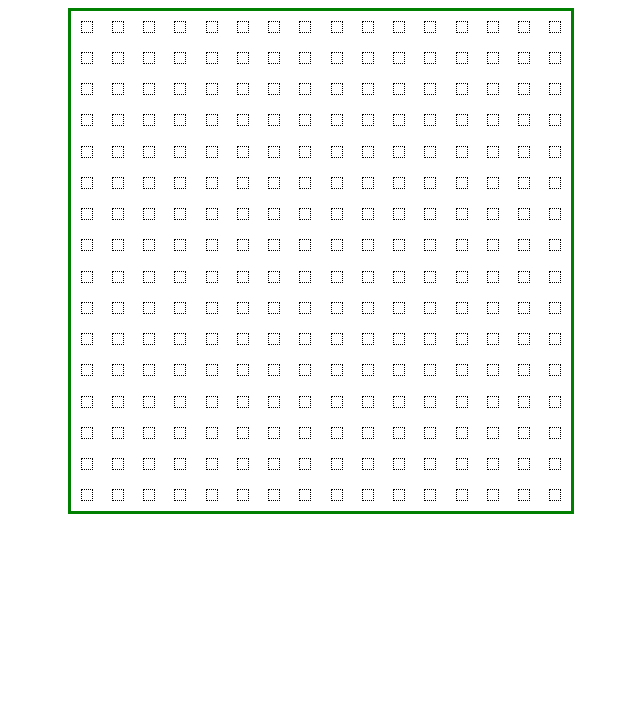
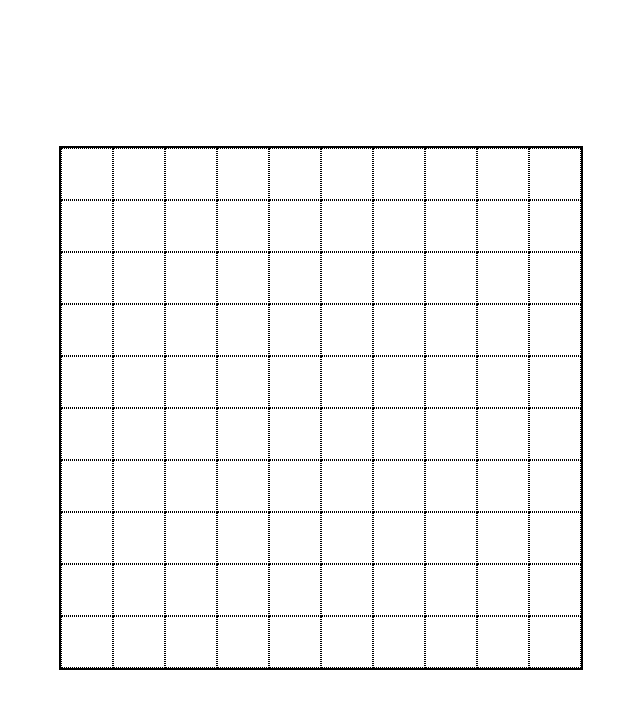
Before and after one commit to dwgrossberg/etchASketch, a plain HTML site: page index.html in a window 1280 px wide. Shown: the whole page, without its empty margins (319-959 px from the left). Drawn offline with Linux system fonts and the light colour scheme.

Commit message:
Update box grid to automatically size each box depending on the given room available

```diff
--- a/script.js
+++ b/script.js
@@ -2,16 +2,20 @@
 
 function createGrid(number) {
     const container = document.getElementById('container');
+    const boxHeight = String(Math.floor(500/number)) + 'px';
+    const boxWidth = String(Math.floor(500/number)) + 'px';
     for (let i = 0; i < number; i++) {
         let divColumn = document.createElement('div');
         divColumn.classList.add('gridColumn');
         for (let i = 0; i < number; i++){
             let box = document.createElement('div');
             box.classList.add('box');
+            box.style.height = boxHeight;
+            box.style.width = boxWidth;
             divColumn.appendChild(box);
   }
         container.appendChild(divColumn);
 }
 }
 
-console.log(createGrid(16));
+console.log(createGrid(10));
--- a/style.css
+++ b/style.css
@@ -2,14 +2,15 @@ body {
     display: flex;
     justify-content: center;
     align-items: center;
+    height: 100vh;
 }
 
 #container {
     display: flex;
     justify-content: space-around;
     border-style: solid;
-    border-color: green;
-    border-width: 3px;
+    border-color: black;
+    border-width: 2px;
     min-height: 500px;
     min-width: 500px;
 }
@@ -23,7 +24,7 @@ body {
 .box {
     border-style: dotted;
     border-color: black;
-    border-width: 1px;
-    min-width: 10px;
-    min-height: 10px;
+    border-width: .5px;
+
+
 }
```
